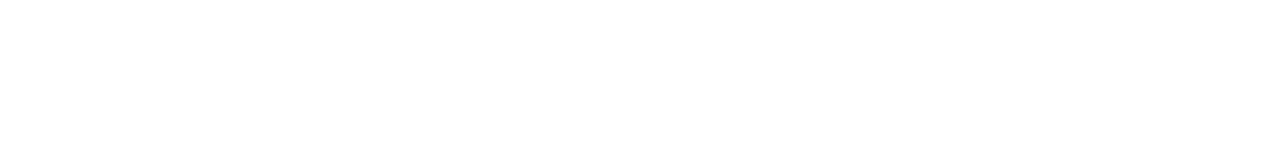
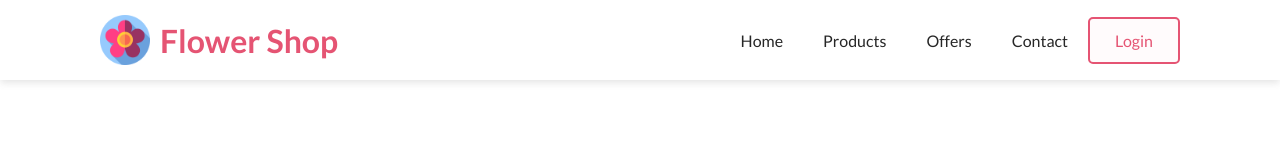
Before and after one commit to Rahad-Ullah/Flower-Shop, a plain HTML site: page index.html in a window 1280 px wide. Drawn offline with Linux system fonts and the light colour scheme.

Commit message:
Navbar Section added

```diff
--- a/index.html
+++ b/index.html
@@ -7,6 +7,22 @@
     <link rel="stylesheet" href="style.css">
 </head>
 <body>
-
+    <header>
+        <nav class="navbar">
+            <div class="navbar-logo">
+                <img src="asset/logo.png" alt="">
+                <h1>Flower Shop</h1>
+            </div>
+            <div class="navbar-menu">
+                <ul>
+                    <li class="nav-item"><a href="#">Home</a></li>
+                    <li class="nav-item"><a href="#">Products</a></li>
+                    <li class="nav-item"><a href="#">Offers</a></li>
+                    <li class="nav-item"><a href="#">Contact</a></li>
+                    <li class="nav-lastitem"><a href="#">Login</a></li>
+                </ul>
+            </div>
+        </nav>
+    </header>
 </body>
 </html>
--- a/style.css
+++ b/style.css
@@ -0,0 +1,51 @@
+@import url('https://fonts.googleapis.com/css2?family=Lato:wght@400;700;900&display=swap');
+*{
+    margin: 0;
+    padding: 0;
+    box-sizing: border-box;
+    font-family: 'Lato', sans-serif;
+}
+
+
+/* navbar section */
+.navbar{
+    padding: 15px 100px;
+    display: flex;
+    justify-content: space-between;
+    align-items: center;box-shadow: rgba(99, 99, 99, 0.2) 0px 2px 8px 0px;
+}
+.navbar-logo{
+    display: flex;
+    align-items: center;
+}
+.navbar-logo img{
+    width: 50px;
+    margin-right: 10px;
+}
+.navbar-logo h1{
+    color: #E55473;
+    font-size: xx-large;
+}
+.navbar-menu ul{
+    list-style-type: none;
+    display: flex;
+    justify-content: space-evenly;
+}
+.navbar a{
+    color: #272727;
+    padding: 10px 20px;
+    text-decoration: none;
+}
+.navbar a:hover{
+    color: #E55473;
+}
+.nav-lastitem a{
+    color: #E55473;
+    border: 2px solid #E55473;
+    border-radius: 5px;
+    background-color: #e5547305;
+    padding: 12px 25px;
+}
+.nav-lastitem a:hover{
+    background-color: #e5547324;
+}
```
